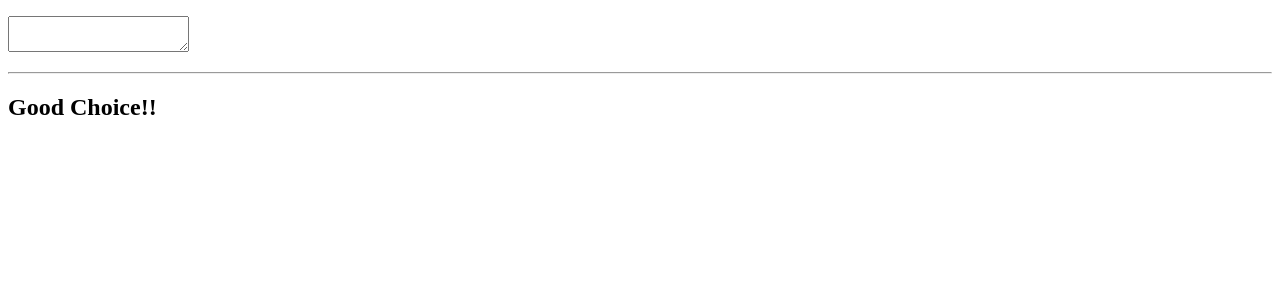
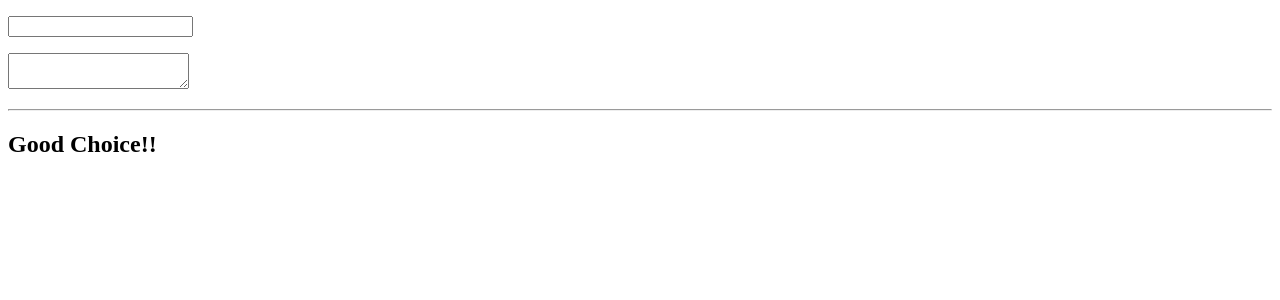
Before and after one commit to Ujjal-ENG/functional-react, a React (Create React App) app in the folder react-project-template/: page / in a window 1280 px wide. Shown: the top 300 px of the page. Built offline with nearby package versions, Linux system fonts and the light colour scheme.

Commit message:
learnt very usable things

```diff
--- a/react-project-template/src/components/Todo.js
+++ b/react-project-template/src/components/Todo.js
@@ -1,24 +1,42 @@
 import React, { useState } from 'react';
 
 const Todo = () => {
-    const [todo, setTodo] = useState('');
-    const [warning, setWanring] = useState('');
+    const [todo, setTodo] = useState({
+        title: '',
+        description: ''
+    });
 
-    const handleInput = (e) => {
-        const inputValue = e.target.value;
-        const updatedWarning = inputValue.includes('.js') ? 'You need JavaScript skill to complete the task. Do you have it?' : null;
-        setTodo(inputValue);
-        setWanring(updatedWarning);
-    };
+    const { title, description } = todo;
     return (
         <>
-            <p>{todo}</p>
+            <p>{title || description}</p>
             <p>
-                <textarea name="todo" value={todo} onChange={handleInput} />
+                <input
+                    type="text"
+                    value={title}
+                    onChange={(e) =>
+                        setTodo({
+                            ...todo,
+                            title: e.target.value
+                        })
+                    }
+                />
+            </p>
+            <p>
+                <textarea
+                    name="todo"
+                    value={description}
+                    onChange={(e) =>
+                        setTodo({
+                            ...todo,
+                            description: e.target.value
+                        })
+                    }
+                />
             </p>
             <hr />
 
-            <h2>{warning || 'Good Choice!!'}</h2>
+            <h2>{null || 'Good Choice!!'}</h2>
         </>
     );
 };
```
